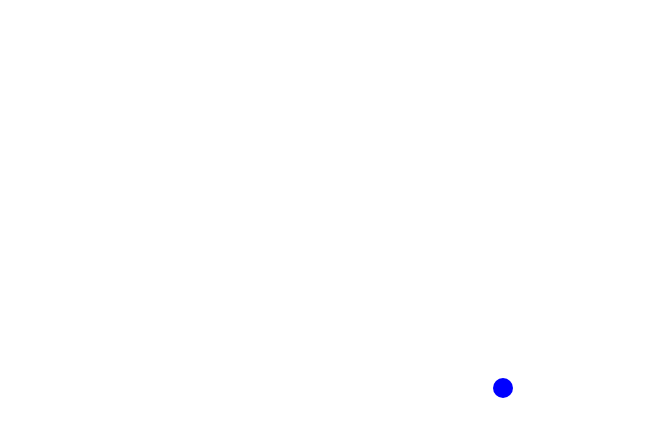
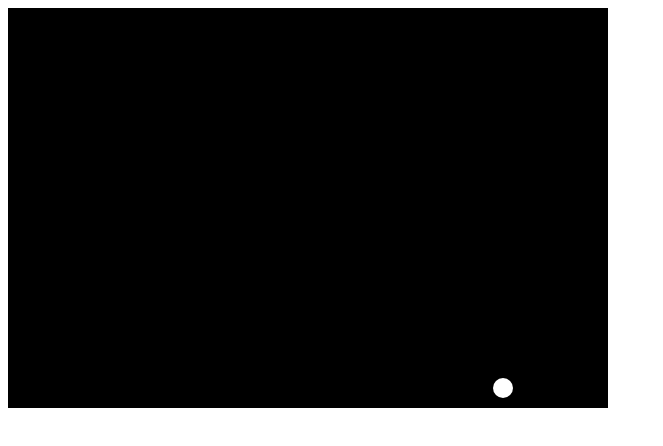
Before and after one commit to leonardofv/Pong, a plain HTML site: page index.html in a window 1280 px wide. Shown: the whole page, without its empty margins (0-663 px from the left). Drawn offline with Linux system fonts and the light colour scheme.

Commit message:
adicionei fundo preto com o arquivo style.css

```diff
--- a/index.html
+++ b/index.html
@@ -4,6 +4,7 @@
     <meta charset="UTF-8">
     <meta http-equiv="X-UA-Compatible" content="IE=edge">
     <meta name="viewport" content="width=device-width, initial-scale=1.0">
+    <link rel="stylesheet" href="style.css">
     <title>---*---</title>
 </head>
 <body>
--- a/index.js
+++ b/index.js
@@ -4,9 +4,9 @@ let pincel = tela.getContext('2d');
 pincel.fillStyle = 'black';
 pincel.fillRect(0,0,600,400);
 
-function desenhaBolinha(x,y,raio) {
+function desenhaBolinha(x,y,raio, cor) {
 
-    pincel.fillStyle = 'blue';
+    pincel.fillStyle = cor;
     pincel.beginPath();
     pincel.arc(x, y, raio, 0, 2 * Math.PI);
     pincel.fill();
@@ -36,7 +36,7 @@ function atualizaTela() {
     }if(y <= 5) {
         sentidoY = 5;
     }
-    desenhaBolinha(x,y,10);
+    desenhaBolinha(x, y, 10, 'white');
     x+=sentidoX;
     y+=sentidoY;
 
--- /dev/null
+++ b/style.css
@@ -0,0 +1,4 @@
+
+.tela {
+    background: black;
+}
```
